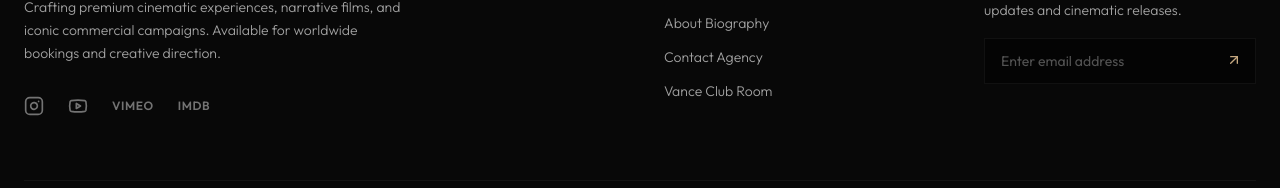
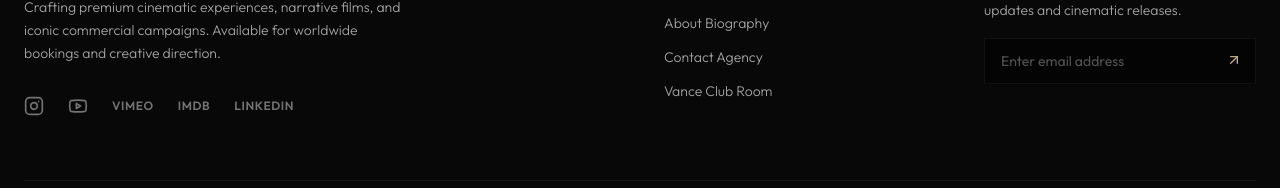
Before and after one commit to Achuthan24r/director-s-blog, a Next.js app: page / in a window 1280 px wide. Shown: the part 2741-2929 px from the top of the page. Built offline with nearby package versions, Linux system fonts and the light colour scheme; no server answers; the database is empty.

Commit message:
feat: add LinkedIn link to footer social links catalog

```diff
--- a/components/footer/footer.tsx
+++ b/components/footer/footer.tsx
@@ -75,6 +75,14 @@ export function Footer() {
                 className="text-neutral-500 hover:text-white transition-colors duration-300 font-sans text-xs tracking-wider uppercase font-semibold"
               >
                 IMDb
+              </a>
+              <a
+                href="https://linkedin.com"
+                target="_blank"
+                rel="noreferrer"
+                className="text-neutral-500 hover:text-white transition-colors duration-300 font-sans text-xs tracking-wider uppercase font-semibold"
+              >
+                LinkedIn
               </a>
             </div>
           </div>
```
